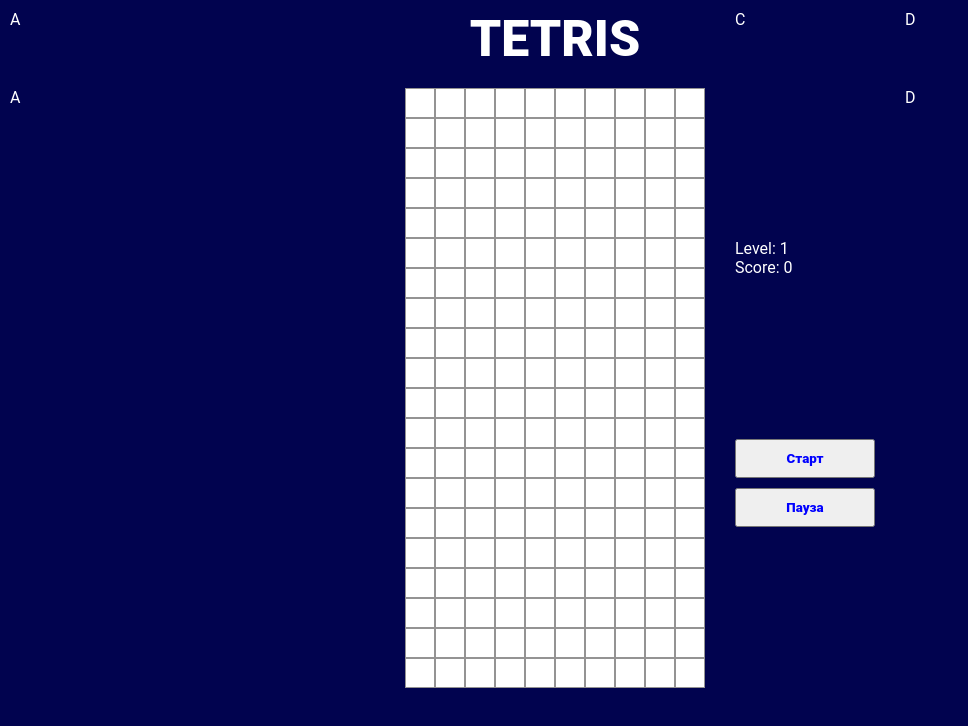
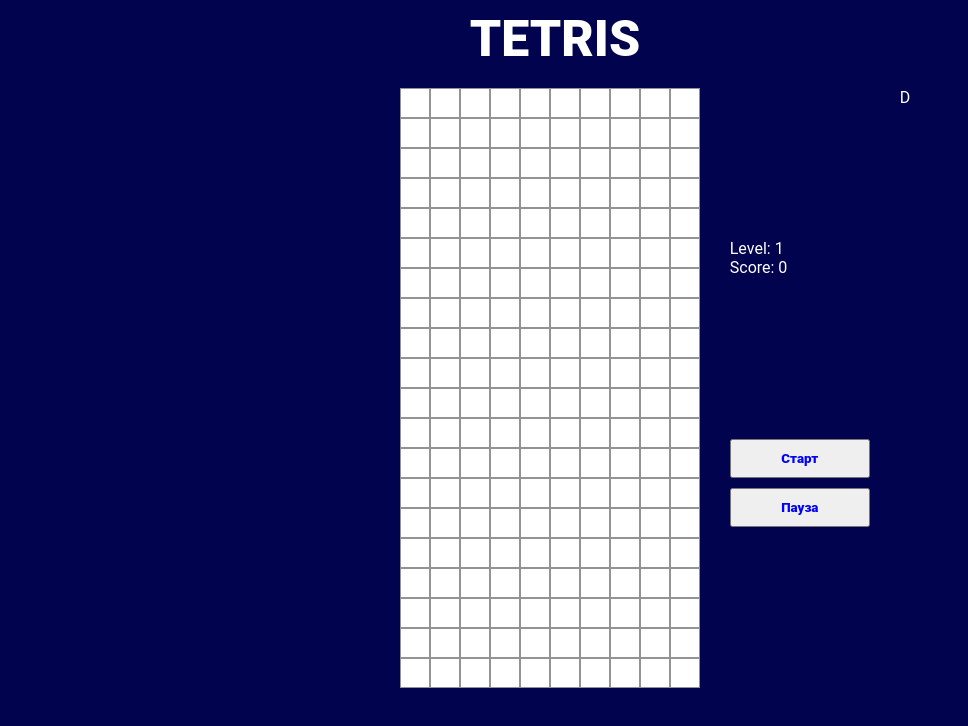
Before and after one commit to Kiser1983/Tetris_v2, a plain HTML site: page index.html in a window 1280 px wide. Shown: the whole page, without its empty margins (0-968 px from the left). Drawn offline with Linux system fonts and the light colour scheme.

Commit message:
version 2

```diff
--- a/index.html
+++ b/index.html
@@ -9,13 +9,13 @@
 
   <body>
     <div class="container1">
-      <div class="box-1">A</div>
+      <div class="box-1"></div>
       <div class="box-2"><div class="name-game">TETRIS</div></div>
-      <div class="box-3">C</div>
-      <div class="box-4">D</div>
+      <div class="box-3"></div>
+      <div class="box-4"></div>
     </div>
     <div class="container2">
-      <div class="box-1">A</div>
+      <div class="box-1"></div>
       <div class="box-2">
         <div class="main"></div>
         <div id="game-over">GAME OVER</div>
```
